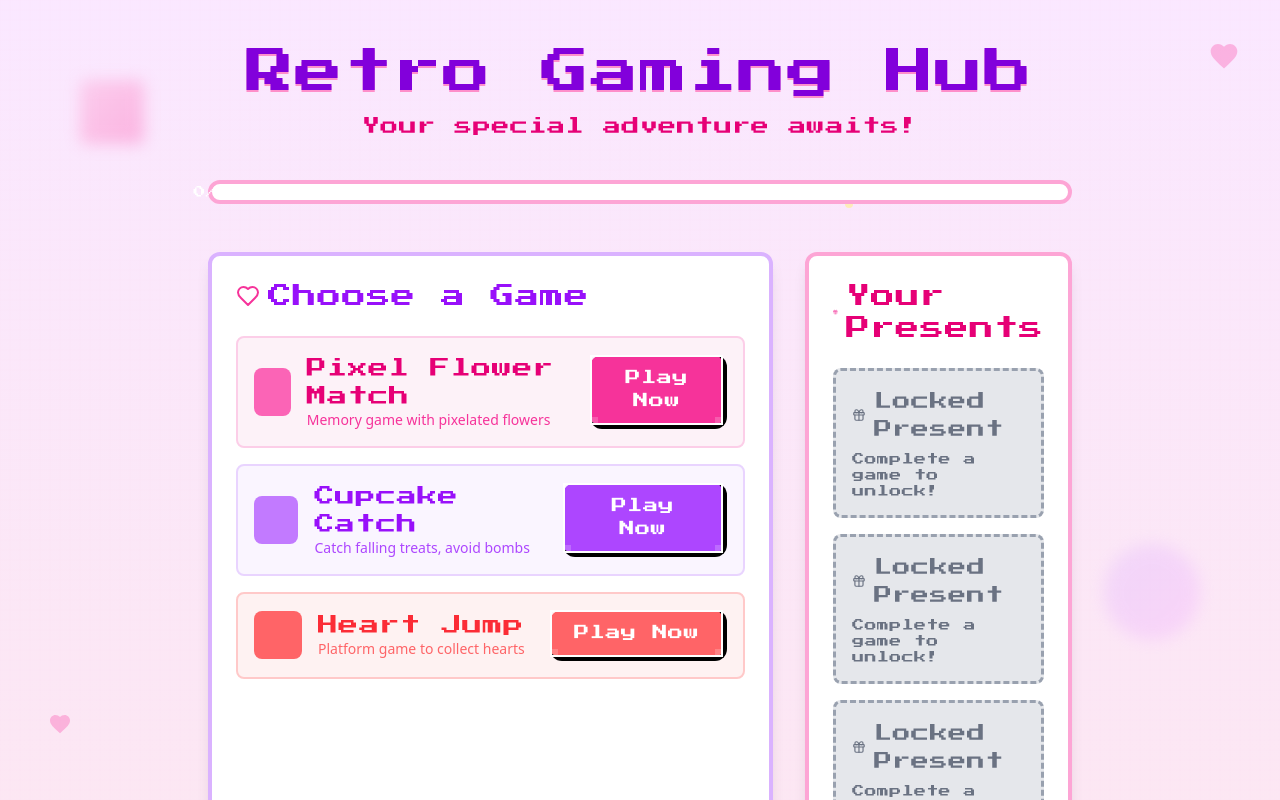
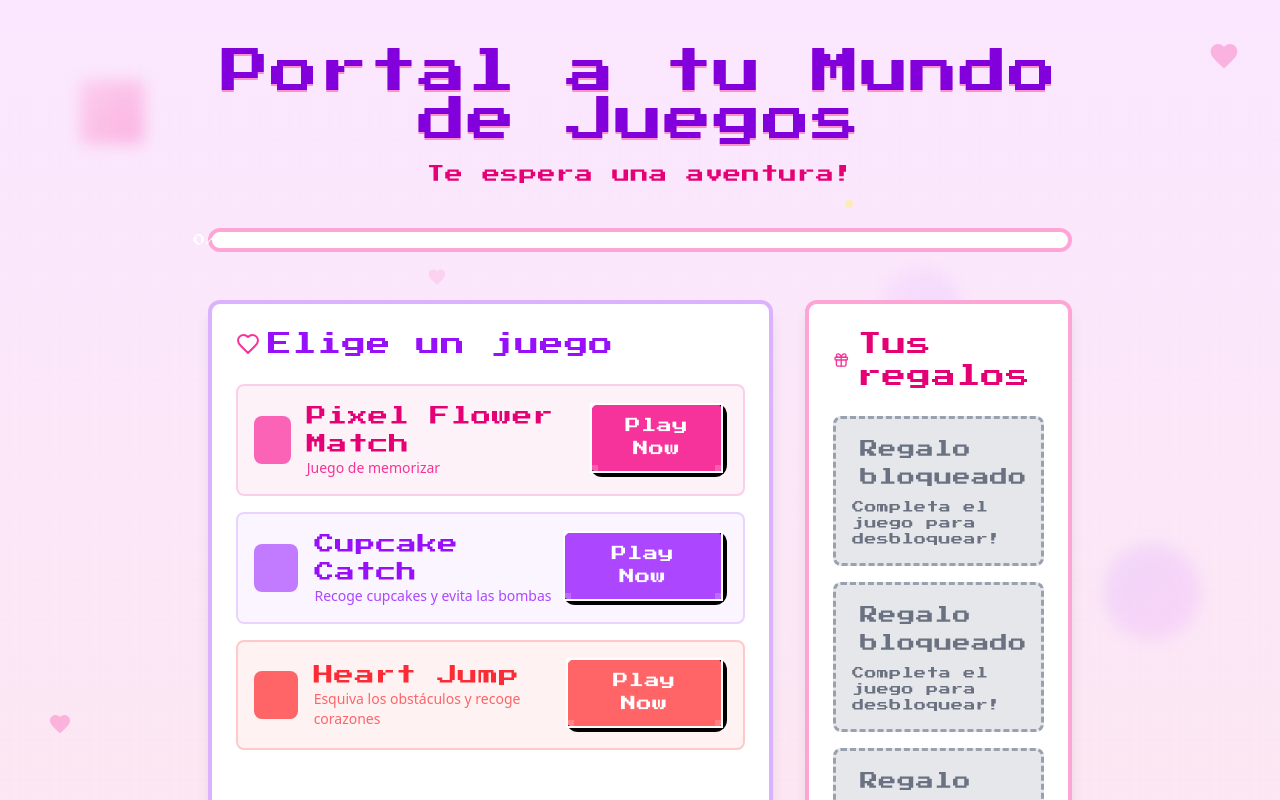
Before and after one commit to SearchingAlpha/feliz-cumple, a Next.js app: page /hub in a window 1280 px wide. Shown: the top 800 px of the page. Built offline with nearby package versions, Linux system fonts and the light colour scheme; sample sign-in values are in the browser's storage.

Commit message:
commit: translation to spanish

```diff
--- a/components/CupcakeCatch.js
+++ b/components/CupcakeCatch.js
@@ -160,9 +160,9 @@ export default function CupcakeCatch() {
 
   // Define game instructions
   const instructions = [
-    "Use arrow keys or mouse to move basket",
-    "Catch falling cupcakes to earn points",
-    "Avoid bombs - they reduce your score by 2 points!"
+    "Usa las flechas o el ratón para mover la cesta",
+    "Recoge cupcakes para sumar puntos",
+    "Evita las bombas que restan -2 puntos!"
   ];
 
   // If game hasn't started, show instructions
@@ -184,7 +184,7 @@ export default function CupcakeCatch() {
         gameId="cupcakeCatch"
         score={score}
         scoreLabel="Score"
-        customMessage="Sweet! You caught enough cupcakes!"
+        customMessage="Increíble! Has atrapado muchos cupcakes!"
         onRestart={startGame}
       />
     );
@@ -210,7 +210,7 @@ export default function CupcakeCatch() {
         >
           {/* Instructions */}
           <div className="absolute top-2 left-0 right-0 text-center text-purple-400 font-pixel text-xs">
-            Use arrow keys or mouse to move basket
+            Usa las flechas o el ratón para mover la cesta
           </div>
 
           {/* Render falling items */}
--- a/components/GameCompletion.js
+++ b/components/GameCompletion.js
@@ -46,7 +46,7 @@ export default function GameCompletion({
   };
 
   // Default victory message
-  const defaultMessage = "Congratulations! You've completed the game!";
+  const defaultMessage = "Felicidades! Has completado el juego!";
 
   return (
     <div className="text-center bg-white p-6 rounded-lg shadow-lg border-4 border-pink-300 animate-fadeIn">
@@ -117,7 +117,7 @@ export default function GameCompletion({
                     font-pixel text-sm transition-all duration-200"
           disabled={isSaving}
         >
-          {isSaving ? 'Saving...' : 'Mark as Completed'}
+          {isSaving ? 'Saving...' : 'Marcar como completado'}
         </button>
       </div>
     </div>
--- a/components/GameInstructions.js
+++ b/components/GameInstructions.js
@@ -13,7 +13,7 @@
 export default function GameInstructions({
   title,
   instructions = [],
-  goal = "Complete the game to win!",
+  goal = "Completa el juego para ganar!",
   onStart
 }) {
   return (
--- a/components/GamingHub.js
+++ b/components/GamingHub.js
@@ -66,7 +66,7 @@ const PresentBox = ({ unlocked, title, content }) => {
           className={`${unlocked ? 'text-pink-500' : 'text-gray-500'} ${isOpen && unlocked ? 'animate-bounce' : ''}`}
         />
         <h3 className={`font-pixel text-lg ${unlocked ? 'text-pink-600' : 'text-gray-500'}`}>
-          {unlocked ? title : "Locked Present"}
+          {unlocked ? title : "Regalo bloqueado"}
         </h3>
       </div>
 
@@ -83,11 +83,11 @@ const PresentBox = ({ unlocked, title, content }) => {
       )}
 
       {unlocked && !isOpen && (
-        <p className="text-xs text-pink-400 font-pixel">Click to open!</p>
+        <p className="text-xs text-pink-400 font-pixel">Haz clic para abrir</p>
       )}
 
       {!unlocked && (
-        <p className="text-xs text-gray-500 font-pixel">Complete a game to unlock!</p>
+        <p className="text-xs text-gray-500 font-pixel">Completa el juego para desbloquear!</p>
       )}
     </div>
   );
@@ -189,7 +189,7 @@ const GamingHub = () => {
 
   // Function to reset a game's completion status
   const resetGameHandler = (game) => {
-    if (window.confirm(`Are you sure you want to reset the ${game} game?`)) {
+    if (window.confirm(`Estás seguro que quieres reiniciar el progreso de ${game}?`)) {
       resetGame(game);
       // Update the local state immediately for UI responsiveness
       setGameState(prev => ({
@@ -201,7 +201,7 @@ const GamingHub = () => {
 
   // Function to reset all games
   const resetAllGamesHandler = () => {
-    if (window.confirm('Are you sure you want to reset all game progress?')) {
+    if (window.confirm('Estás seguro que quieres reiniciar el progreso de todos los juegos?')) {
       resetAllGames();
       // Update the local state
       setGameState({
@@ -262,9 +262,9 @@ const GamingHub = () => {
         {/* Header */}
         <div className="text-center mb-12">
           <h1 className="text-4xl md:text-5xl font-pixel text-purple-700 mb-4 tracking-wide drop-shadow-[0_2px_0_rgba(255,105,180,0.7)]">
-            Retro Gaming Hub
+            Portal a tu Mundo de Juegos
           </h1>
-          <p className="font-pixel text-pink-600 text-lg">Your special adventure awaits!</p>
+          <p className="font-pixel text-pink-600 text-lg">Te espera una aventura!</p>
 
           <div className="flex justify-center mt-4">
             {completedGames > 0 && (
@@ -273,7 +273,7 @@ const GamingHub = () => {
                 color="bg-pink-700"
                 size="small"
               >
-                Reset All Progress
+                Reiniciar los progresos
               </PixelButton>
             )}
           </div>
@@ -303,7 +303,7 @@ const GamingHub = () => {
           <div className="md:col-span-2 bg-white rounded-xl p-6 shadow-lg border-4 border-purple-300">
             <h2 className="text-2xl font-pixel text-purple-600 mb-6 flex items-center">
               <Heart size={24} className="mr-2 text-pink-500" />
-              Choose a Game
+              Elige un juego
             </h2>
 
             <div className="grid grid-cols-1 gap-4">
@@ -316,7 +316,7 @@ const GamingHub = () => {
                     </div>
                     <div>
                       <h3 className="font-pixel text-xl text-pink-600">Pixel Flower Match</h3>
-                      <p className="text-sm text-pink-500">Memory game with pixelated flowers</p>
+                      <p className="text-sm text-pink-500">Juego de memorizar</p>
                     </div>
                   </div>
                   <div className="flex flex-col md:flex-row gap-2">
@@ -349,7 +349,7 @@ const GamingHub = () => {
                     </div>
                     <div>
                       <h3 className="font-pixel text-xl text-purple-600">Cupcake Catch</h3>
-                      <p className="text-sm text-purple-500">Catch falling treats, avoid bombs</p>
+                      <p className="text-sm text-purple-500">Recoge cupcakes y evita las bombas</p>
                     </div>
                   </div>
                   <div className="flex flex-col md:flex-row gap-2">
@@ -382,7 +382,7 @@ const GamingHub = () => {
                     </div>
                     <div>
                       <h3 className="font-pixel text-xl text-red-500">Heart Jump</h3>
-                      <p className="text-sm text-red-400">Platform game to collect hearts</p>
+                      <p className="text-sm text-red-400">Esquiva los obstáculos y recoge corazones</p>
                     </div>
                   </div>
                   <div className="flex flex-col md:flex-row gap-2">
@@ -412,26 +412,26 @@ const GamingHub = () => {
           <div className="bg-white rounded-xl p-6 shadow-lg border-4 border-pink-300">
             <h2 className="text-2xl font-pixel text-pink-600 mb-6 flex items-center">
               <Gift size={24} className="mr-2 text-pink-500" />
-              Your Presents
+              Tus regalos
             </h2>
 
             <div className="space-y-4">
               <PresentBox
                 unlocked={gameState.flowerMatch}
-                title="Special Message"
-                content="You're the most beautiful flower in my garden! I love you more each day. ♥"
+                title="Cupón de Princesa"
+                content="Cupón para un día de Princess Treatment a otro nivel. Cocinaré una cena romática, masajes, you name it... ♥"
               />
 
               <PresentBox
                 unlocked={gameState.cupcakeCatch}
-                title="Date Coupon"
-                content="Redeem for one fancy dinner date of your choice! I'll take you anywhere you want to go."
+                title="Cupón de Cena"
+                content="Cupón para una cena romántica! Me encantó el último restaurante que visitamos juntos."
               />
 
               <PresentBox
                 unlocked={gameState.heartJump}
-                title="Sweet Surprise"
-                content="Check under your pillow tonight for a special surprise I've hidden for you!"
+                title="Cupón de un Viaje"
+                content="Cupón para un viaje a París! Será la siguiente capital que visitemos juntos."
               />
             </div>
           </div>
@@ -441,11 +441,11 @@ const GamingHub = () => {
       {/* Footer */}
       <div className="mt-12 py-4 text-center font-pixel text-sm text-pink-500">
         <span className="relative">
-          Made with
+          Hecho con
           <svg className="inline-block w-4 h-4 mx-1 text-pink-500 animate-pulse" viewBox="0 0 24 24" fill="currentColor">
             <path d="M12 21.35l-1.45-1.32C5.4 15.36 2 12.28 2 8.5 2 5.42 4.42 3 7.5 3c1.74 0 3.41.81 4.5 2.09C13.09 3.81 14.76 3 16.5 3 19.58 3 22 5.42 22 8.5c0 3.78-3.4 6.86-8.55 11.54L12 21.35z" />
           </svg>
-          just for you!
+          solo para ti!
         </span>
       </div>
     </div>
--- a/components/LandingPage.js
+++ b/components/LandingPage.js
@@ -56,8 +56,8 @@ export default function LandingPage() {
 
       <div className="w-full max-w-md relative z-10">
         <div className="text-center mb-8">
-          <h1 className="text-3xl font-bold text-pink-600 mb-4 font-pixel">Retro Gaming Hub</h1>
-          <p className="text-pink-500 mb-2 font-pixel">Welcome to your special place!</p>
+          <h1 className="text-3xl font-bold text-pink-600 mb-4 font-pixel">Felicidades mi Amooor 03/04/2025</h1>
+          <p className="text-pink-500 mb-2 font-pixel">Descubre las sorpresas que te esperan!</p>
         </div>
 
         {/* Pixelated Login Box */}
@@ -67,7 +67,7 @@ export default function LandingPage() {
           <form onSubmit={handleLogin}>
             <div className="mb-4">
               <label className="block text-pink-500 mb-2 text-sm font-pixel" htmlFor="username">
-                Your Name
+                Nombre
               </label>
               <input
                 id="username"
@@ -75,14 +75,14 @@ export default function LandingPage() {
                 value={username}
                 onChange={(e) => setUsername(e.target.value)}
                 className="w-full px-3 py-2 border-2 border-pink-300 rounded-md focus:outline-none focus:border-pink-500"
-                placeholder="Enter your name"
+                placeholder="Introduce tu nombre"
                 required
               />
             </div>
 
             <div className="mb-6">
               <label className="block text-pink-500 mb-2 text-sm font-pixel" htmlFor="password">
-                Special Date
+                Contraseña
               </label>
               <input
                 id="password"
@@ -90,7 +90,7 @@ export default function LandingPage() {
                 value={password}
                 onChange={(e) => setPassword(e.target.value)}
                 className="w-full px-3 py-2 border-2 border-pink-300 rounded-md focus:outline-none focus:border-pink-500"
-                placeholder="Enter our special date"
+                placeholder="Fecha especial DDMMYYYY"
                 required
               />
             </div>
@@ -106,7 +106,7 @@ export default function LandingPage() {
               disabled={isLoading}
               className="w-full py-2 px-4 bg-pink-500 text-white rounded-md hover:bg-pink-600 focus:outline-none focus:ring focus:ring-pink-300 disabled:opacity-70 font-pixel text-sm"
             >
-              {isLoading ? 'Loading...' : 'Enter Hub'}
+              {isLoading ? 'Loading...' : 'Descúbrelo!'}
             </button>
           </form>
         </div>
```
